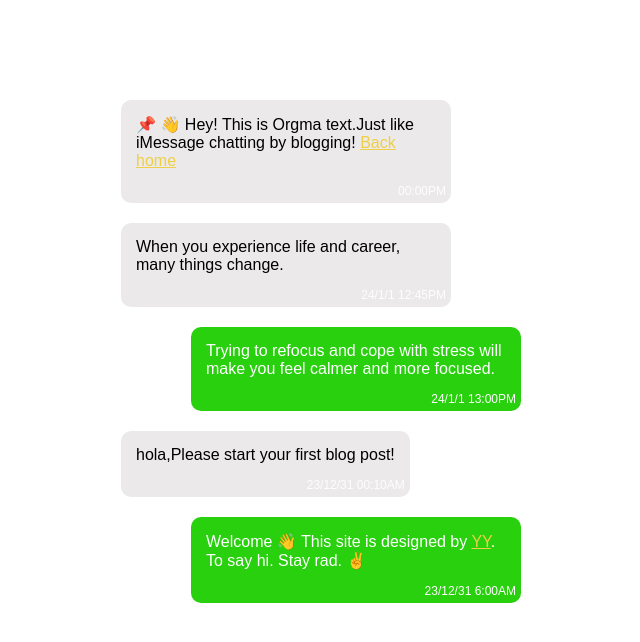
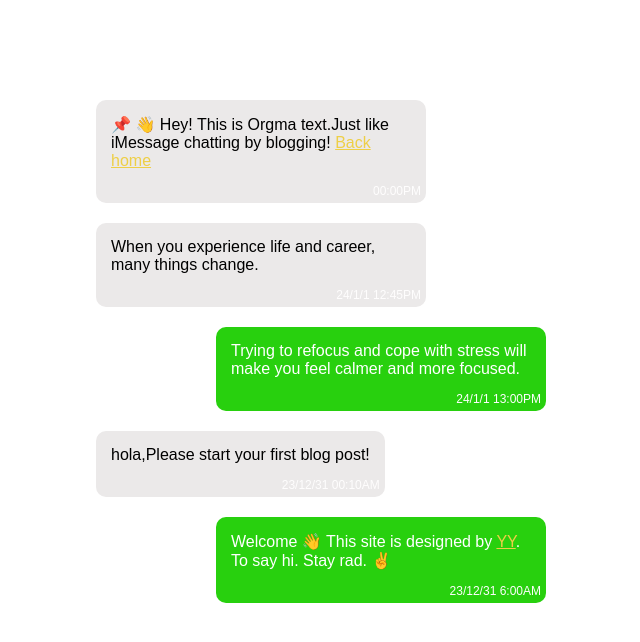
Before and after one commit to scribblebear/scribblebear.github.io, a Jekyll site: the page built from orgma.html, in a window 1280 px wide. Shown: the top 642 px of the page, without its empty margins (319-959 px from the left). Built offline with Jekyll 4.4.1, drawn with Linux system fonts in a browser that asks for light colours.

Commit message:
09102348pm

```diff
--- a/orgma.html
+++ b/orgma.html
@@ -14,10 +14,10 @@ permalink: message
 
   }
   .chat {
-    max-width: 400px;
+    max-width: 450px;
 		padding: 0 20px;
 		width: auto;
-		margin:10vh auto auto auto;
+		margin:10vh auto 5vh auto;
     border-radius: 10px;
     flex-direction: column; /* 消息垂直排列 */
   }
```
